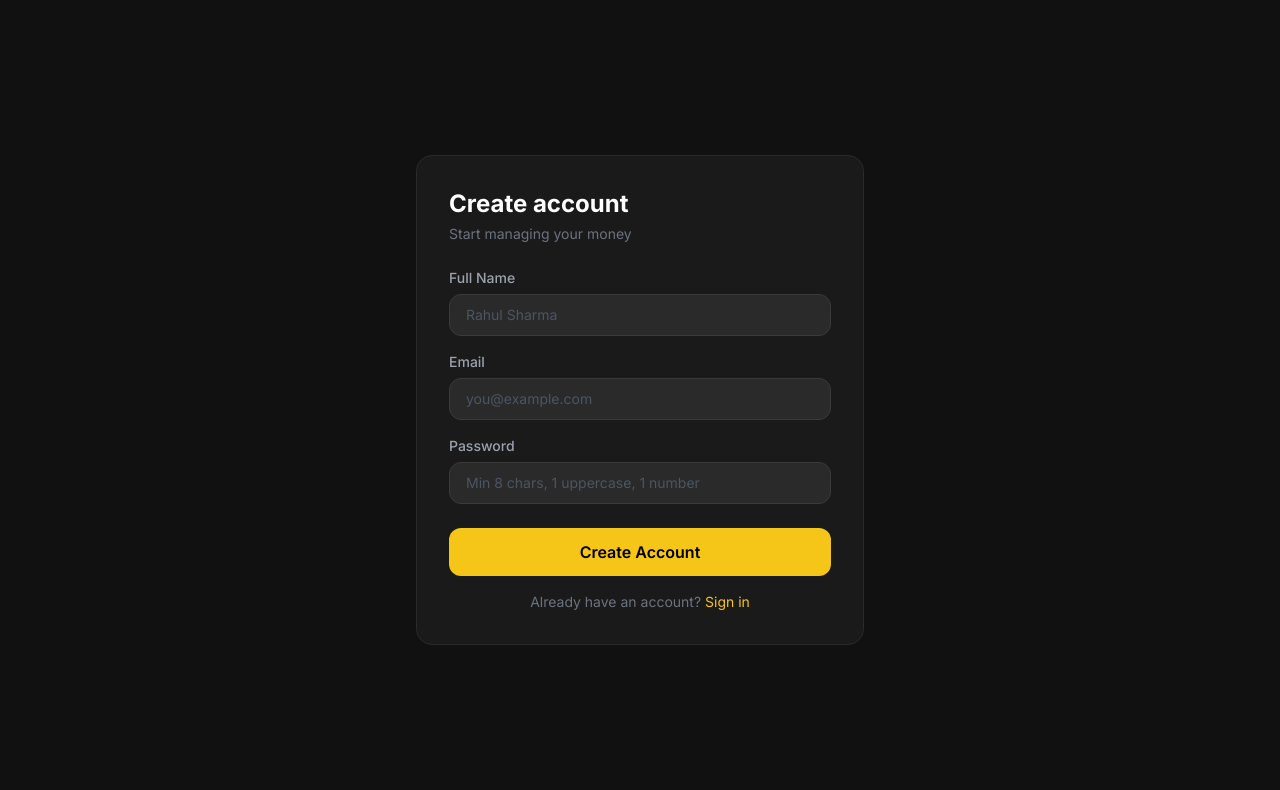
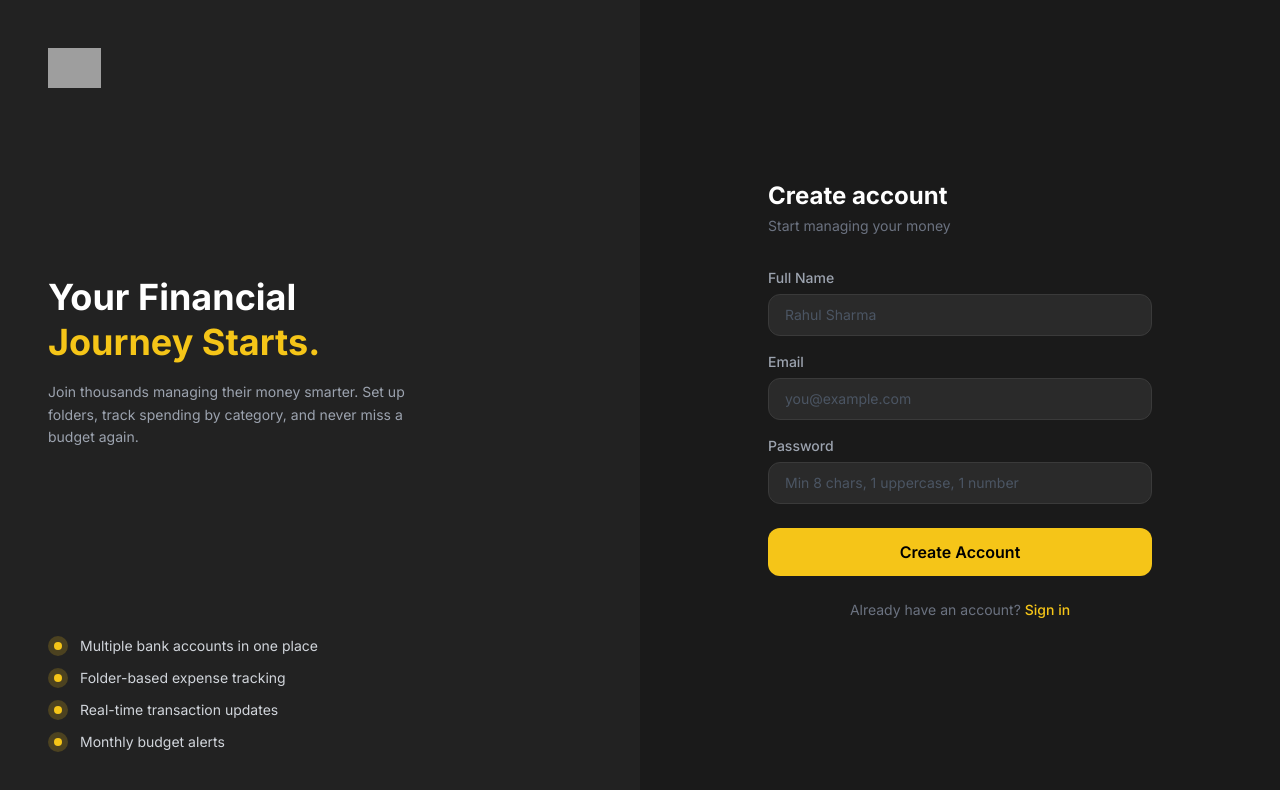
Before and after one commit to subhamdas29/financial_management_app, a React (Vite) app in the folder frontend/: page /register in a window 1280 px wide. Shown: the top 790 px of the page. Built offline with nearby package versions, Linux system fonts and the light colour scheme; grey boxes are pictures that could not be loaded.

Commit message:
modified login and sign up page

```diff
--- a/frontend/src/pages/Login.tsx
+++ b/frontend/src/pages/Login.tsx
@@ -5,6 +5,7 @@ import { useAuthStore } from '../store/auth.store';
 import { Input } from '../components/ui/Input';
 import { Button } from '../components/ui/Button';
 import toast from 'react-hot-toast';
+import PayFlowLogo from '../assets/PayFlowLogo.png';
 
 export const Login = () => {
   const navigate = useNavigate();
@@ -27,12 +28,57 @@ export const Login = () => {
   };
 
   return (
-    <div className="min-h-screen flex items-center justify-center bg-dark-900">
-      <div className="bg-dark-800 border border-dark-600 rounded-2xl p-8 w-full max-w-md">
-        <h1 className="text-2xl font-bold mb-1">
-          Welcome back
-        </h1>
-        <p className="text-gray-500 text-sm mb-6">Sign in to your account</p>
+    <div className="min-h-screen flex bg-dark-800">
+      {/* Left panel */}
+      <div className="hidden lg:flex w-1/2 bg-dark-700 flex-col justify-between p-12">
+        <div>
+          <img src={PayFlowLogo} alt="PayFlow" className="h-10 w-auto object-contain" />
+        </div>
+
+        <div>
+          <h2 className="text-4xl font-bold leading-tight mb-4">
+            Manage Your<br />
+            <span className="text-accent">Money Smarter.</span>
+          </h2>
+          <p className="text-gray-400 text-sm leading-relaxed max-w-sm">
+            Track your expenses, manage multiple accounts, set budgets
+            and get real-time insights into your financial health.
+          </p>
+        </div>
+
+        {/* Fake stat cards */}
+        <div className="space-y-3">
+          <div className="bg-dark-600 rounded-2xl p-4 flex items-center justify-between">
+            <div>
+              <p className="text-xs text-gray-500">Total Balance</p>
+              <p className="text-xl font-bold text-accent">₹1,43,980</p>
+            </div>
+            <div className="text-xs text-green-400 bg-green-500/10 px-2 py-1 rounded-full">
+              +12.5%
+            </div>
+          </div>
+          <div className="bg-dark-600 rounded-2xl p-4 flex items-center justify-between">
+            <div>
+              <p className="text-xs text-gray-500">This Month Savings</p>
+              <p className="text-xl font-bold">₹43,980</p>
+            </div>
+            <div className="text-xs text-accent bg-accent/10 px-2 py-1 rounded-full">
+              On track
+            </div>
+          </div>
+        </div>
+      </div>
+
+      {/* Right panel */}
+      <div className="flex-1 flex items-center justify-center p-8">
+        <div className="w-full max-w-sm">
+          {/* Mobile logo */}
+          <div className="mb-8 lg:hidden">
+            <img src={PayFlowLogo} alt="PayFlow" className="h-8 w-auto object-contain" />
+          </div>
+
+          <h1 className="text-2xl font-bold mb-1">Welcome back</h1>
+          <p className="text-gray-500 text-sm mb-8">Sign in to your account</p>
 
           <form onSubmit={handleSubmit} className="flex flex-col gap-4">
             <Input
@@ -54,13 +100,14 @@ export const Login = () => {
             </Button>
           </form>
 
-        <p className="text-center text-gray-500 text-sm mt-4">
+          <p className="text-center text-gray-500 text-sm mt-6">
             Don't have an account?{' '}
-          <Link to="/register" className="text-accent hover:underline">
+            <Link to="/register" className="text-accent hover:underline font-medium">
               Register
             </Link>
           </p>
         </div>
       </div>
+    </div>
   );
 };
--- a/frontend/src/pages/Register.tsx
+++ b/frontend/src/pages/Register.tsx
@@ -5,6 +5,7 @@ import { useAuthStore } from '../store/auth.store';
 import { Input } from '../components/ui/Input';
 import { Button } from '../components/ui/Button';
 import toast from 'react-hot-toast';
+import PayFlowLogo from '../assets/PayFlowLogo.png';
 
 export const Register = () => {
   const navigate = useNavigate();
@@ -27,10 +28,52 @@ export const Register = () => {
   };
 
   return (
-    <div className="min-h-screen flex items-center justify-center bg-dark-900">
-      <div className="bg-dark-800 border border-dark-600 rounded-2xl p-8 w-full max-w-md">
+    <div className="min-h-screen flex bg-dark-800">
+      {/* Left panel */}
+      <div className="hidden lg:flex w-1/2 bg-dark-700 flex-col justify-between p-12">
+        <div>
+          <img src={PayFlowLogo} alt="PayFlow" className="h-10 w-auto object-contain" />
+        </div>
+
+        <div>
+          <h2 className="text-4xl font-bold leading-tight mb-4">
+            Your Financial<br />
+            <span className="text-accent">Journey Starts.</span>
+          </h2>
+          <p className="text-gray-400 text-sm leading-relaxed max-w-sm">
+            Join thousands managing their money smarter. Set up folders,
+            track spending by category, and never miss a budget again.
+          </p>
+        </div>
+
+        {/* Feature list */}
+        <div className="space-y-3">
+          {[
+            'Multiple bank accounts in one place',
+            'Folder-based expense tracking',
+            'Real-time transaction updates',
+            'Monthly budget alerts',
+          ].map((feature) => (
+            <div key={feature} className="flex items-center gap-3">
+              <div className="w-5 h-5 rounded-full bg-accent/20 flex items-center justify-center flex-shrink-0">
+                <div className="w-2 h-2 rounded-full bg-accent" />
+              </div>
+              <p className="text-sm text-gray-300">{feature}</p>
+            </div>
+          ))}
+        </div>
+      </div>
+
+      {/* Right panel */}
+      <div className="flex-1 flex items-center justify-center p-8">
+        <div className="w-full max-w-sm">
+          {/* Mobile logo */}
+          <div className="mb-8 lg:hidden">
+            <img src={PayFlowLogo} alt="PayFlow" className="h-8 w-auto object-contain" />
+          </div>
+
           <h1 className="text-2xl font-bold mb-1">Create account</h1>
-        <p className="text-gray-500 text-sm mb-6">Start managing your money</p>
+          <p className="text-gray-500 text-sm mb-8">Start managing your money</p>
 
           <form onSubmit={handleSubmit} className="flex flex-col gap-4">
             <Input
@@ -58,13 +101,14 @@ export const Register = () => {
             </Button>
           </form>
 
-        <p className="text-center text-gray-500 text-sm mt-4">
+          <p className="text-center text-gray-500 text-sm mt-6">
             Already have an account?{' '}
-          <Link to="/login" className="text-accent hover:underline">
+            <Link to="/login" className="text-accent hover:underline font-medium">
               Sign in
             </Link>
           </p>
         </div>
       </div>
+    </div>
   );
 };
```
Lines whose indentation alone changed are shown as unchanged.
